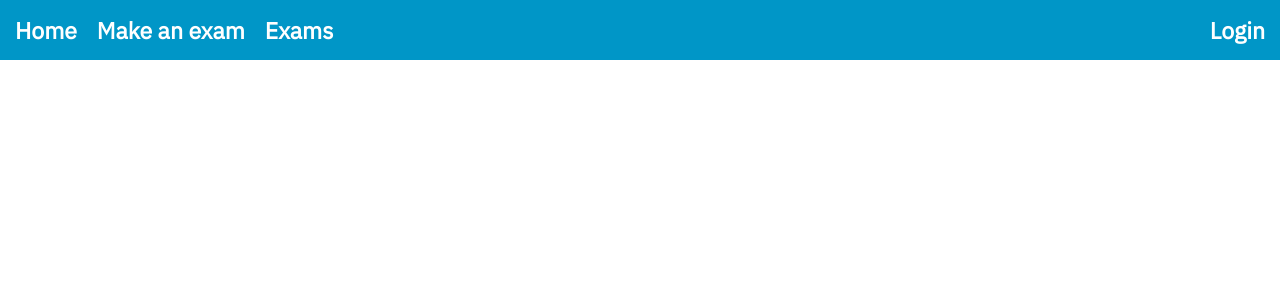
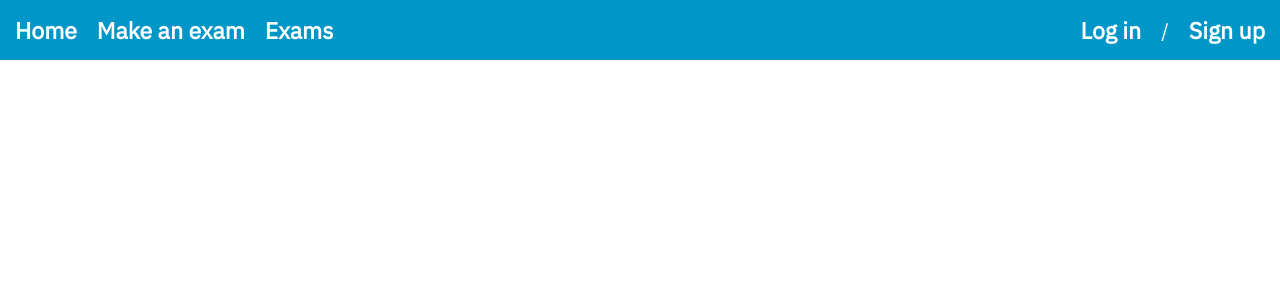
Before and after one commit to matinmat8/Exam, a Django app: page / in a window 1280 px wide. Shown: the top 300 px of the page. Run offline with Django 4.2, Linux system fonts and the light colour scheme.

Commit message:
linked to sign up page

```diff
--- a/exam/static/css/style.css
+++ b/exam/static/css/style.css
@@ -107,3 +107,8 @@ aside.menu {
 aside.menu a {
     font-size: 20px;
 }
+
+.user {
+    color: #FFF;
+    font-size: 20px;
+}
--- a/exam/templates/exam/base.html
+++ b/exam/templates/exam/base.html
@@ -31,13 +31,17 @@
             <div class="user center-items">
                 {% if user.is_authenticated %}
 
-                  <a href="{% url 'register_login:logout' %}">LogOut</a>
+                  <a href="{% url 'register_login:logout' %}">Log out</a>
 
                 {% else %}
 
-                  <a href="{% url 'register_login:login' %}">Login</a>
+                  <a href="{% url 'register_login:login' %}">Log in</a>
 
                 {% endif %}
+
+                /
+
+                <a href="{% url 'register_login:register' %}">Sign up</a>
             </div>
 
         </nav>
```
